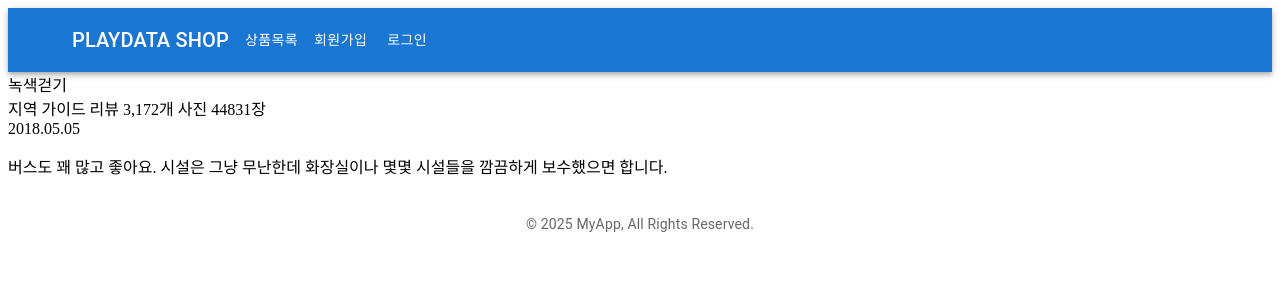
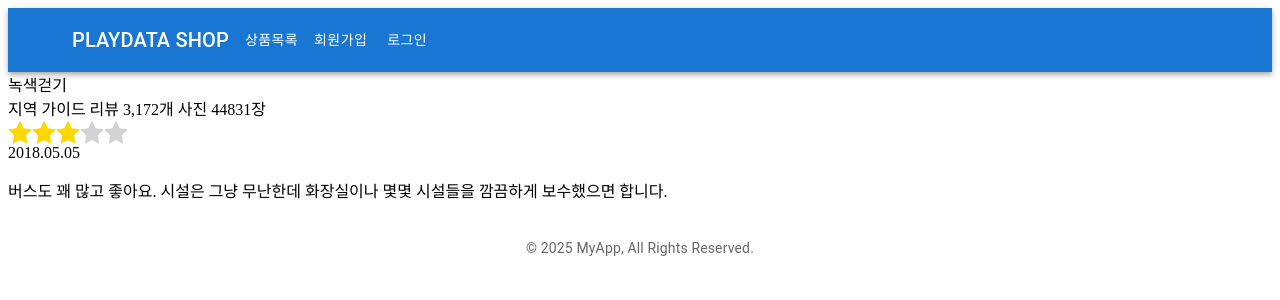
Before and after one commit to Petrushhka/reviewing-msa-yhj-, a React (Vite) app in the folder front/reviewing/: page /review in a window 1280 px wide. Shown: the top 300 px of the page. Built offline with nearby package versions, Linux system fonts and the light colour scheme.

Commit message:
feat: 별점 컴포넌트 추가

```diff
--- a/front/reviewing/src/components/review-service/ReviewCard.jsx
+++ b/front/reviewing/src/components/review-service/ReviewCard.jsx
@@ -1,4 +1,5 @@
 import React from 'react';
+import StarSvg from './StarSvg';
 
 const ReviewCard = () => {
   return (
@@ -15,7 +16,17 @@ const ReviewCard = () => {
           <div className='option'></div>
         </div>
         <div className='sup-top-wrap'>
-          <div className='rating'></div>
+          <div className='rating'>
+            <span>
+              <div style={{ display: 'flex' }}>
+                <StarSvg isGold={true} />
+                <StarSvg isGold={true} />
+                <StarSvg isGold={true} />
+                <StarSvg isGold={false} />
+                <StarSvg isGold={false} />
+              </div>
+            </span>
+          </div>
           <div className='uploaded-date'>2018.05.05</div>
         </div>
         <div className='content-wrap'>
--- /dev/null
+++ b/front/reviewing/src/components/review-service/StarSvg.jsx
@@ -0,0 +1,16 @@
+import React from 'react';
+
+const StarSvg = ({ isGold }) => {
+  return (
+    <svg
+      width='24'
+      height='24'
+      fill={isGold ? 'gold' : 'lightgray'}
+      viewBox='0 0 24 24'
+    >
+      <path d='M12 .587l3.668 7.568L24 9.423l-6 5.847L19.335 24 12 20.013 4.665 24 6 15.27 0 9.423l8.332-1.268z' />
+    </svg>
+  );
+};
+
+export default StarSvg;
```
